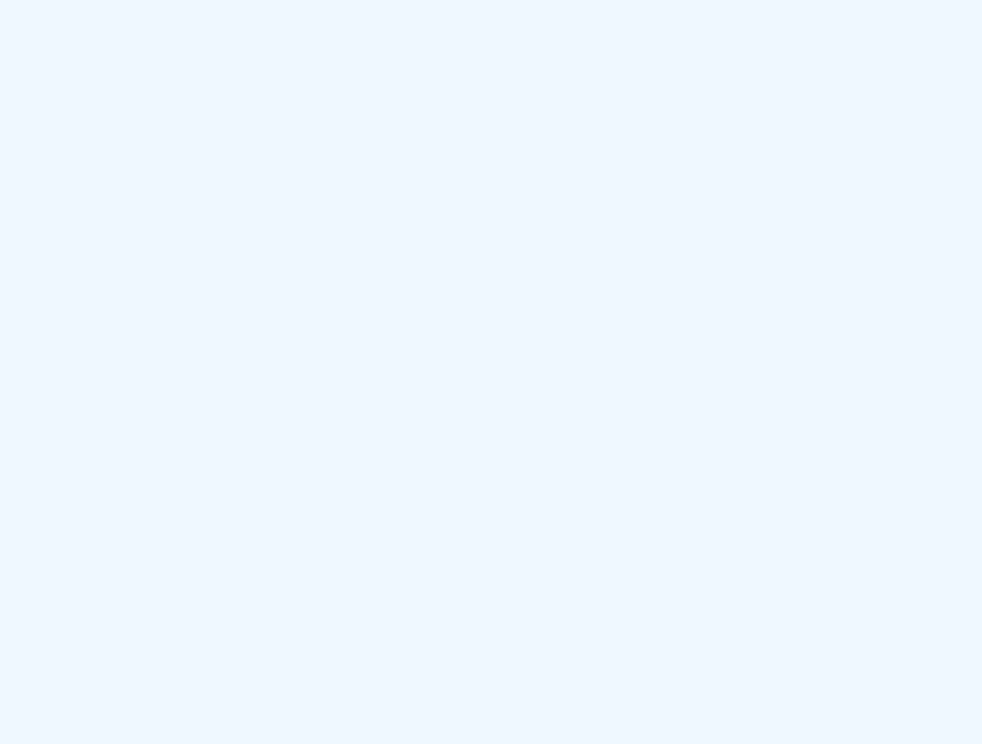
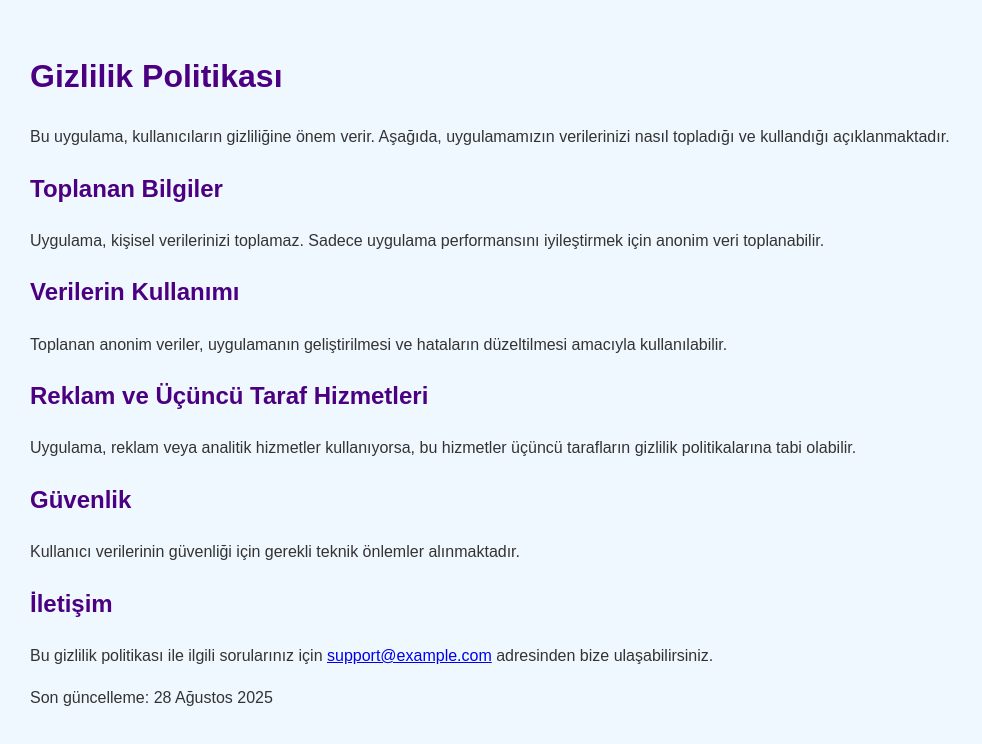
Before and after one commit to salimdev3469/Kisisel-Websitem, a React (Vite) app in the folder frontend/: page /privacy-policy in a window 1280 px wide. Before the commit this address had no page. Shown: the top 744 px of the page, without its empty margins (0-982 px from the left). Built offline with nearby package versions, Linux system fonts and the light colour scheme.

Commit message:
privacy policy added.

```diff
--- a/frontend/src/App.jsx
+++ b/frontend/src/App.jsx
@@ -3,12 +3,14 @@ import Home from './pages/Home';
 import Login from './pages/Login';
 import Manage from './pages/Manage';
 import ProtectedRoute from './components/ProtectedRoute';
+import PrivacyPolicy from "./pages/PrivacyPolicy";
 
 function App() {
   return (
     <BrowserRouter>
       <Routes>
         <Route path="/" element={<Home />} />
+        <Route path="/privacy-policy" element={<PrivacyPolicy />} />
         <Route path="/login" element={<Login />} />
         <Route
           path="/manage/*"
--- /dev/null
+++ b/frontend/src/pages/PrivacyPolicy.jsx
@@ -0,0 +1,29 @@
+import React from "react";
+
+const PrivacyPolicy = () => {
+  return (
+    <div style={{ padding: "30px", fontFamily: "Arial, sans-serif", lineHeight: 1.6, color: "#333" }}>
+      <h1 style={{ color: "#4B0082" }}>Gizlilik Politikası</h1>
+      <p>Bu uygulama, kullanıcıların gizliliğine önem verir. Aşağıda, uygulamamızın verilerinizi nasıl topladığı ve kullandığı açıklanmaktadır.</p>
+
+      <h2 style={{ color: "#4B0082" }}>Toplanan Bilgiler</h2>
+      <p>Uygulama, kişisel verilerinizi toplamaz. Sadece uygulama performansını iyileştirmek için anonim veri toplanabilir.</p>
+
+      <h2 style={{ color: "#4B0082" }}>Verilerin Kullanımı</h2>
+      <p>Toplanan anonim veriler, uygulamanın geliştirilmesi ve hataların düzeltilmesi amacıyla kullanılabilir.</p>
+
+      <h2 style={{ color: "#4B0082" }}>Reklam ve Üçüncü Taraf Hizmetleri</h2>
+      <p>Uygulama, reklam veya analitik hizmetler kullanıyorsa, bu hizmetler üçüncü tarafların gizlilik politikalarına tabi olabilir.</p>
+
+      <h2 style={{ color: "#4B0082" }}>Güvenlik</h2>
+      <p>Kullanıcı verilerinin güvenliği için gerekli teknik önlemler alınmaktadır.</p>
+
+      <h2 style={{ color: "#4B0082" }}>İletişim</h2>
+      <p>Bu gizlilik politikası ile ilgili sorularınız için <a href="mailto:support@example.com">support@example.com</a> adresinden bize ulaşabilirsiniz.</p>
+
+      <p>Son güncelleme: 28 Ağustos 2025</p>
+    </div>
+  );
+};
+
+export default PrivacyPolicy;
```
